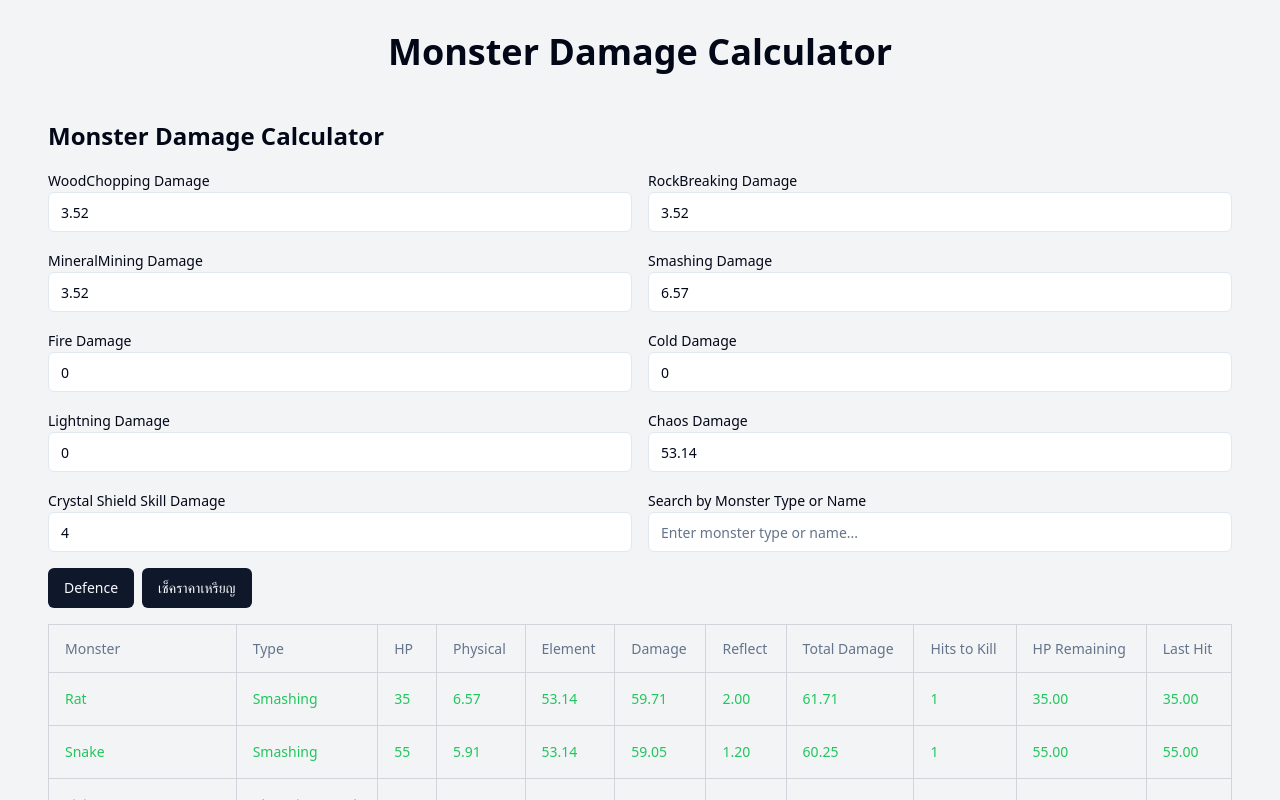
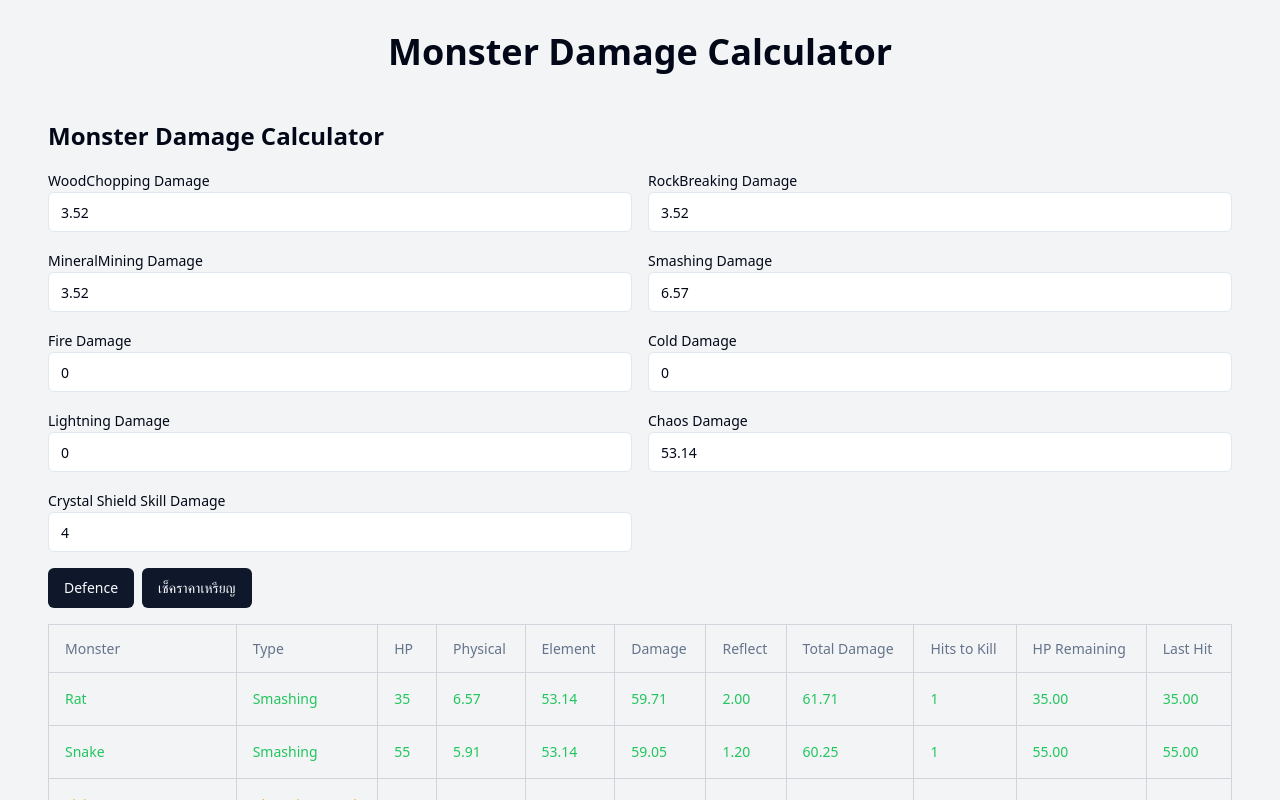
Before and after one commit to bensoro2/monster-math-magic-02, a React (Vite) app: page / in a window 1280 px wide. Shown: the top 800 px of the page. Built offline with nearby package versions, Linux system fonts and the light colour scheme.

Commit message:
Remove search textbox from calculator
This commit removes the textbox for searching by monster type or name from the Monster Damage Calculator component.
[skip gpt_engineer]

```diff
--- a/src/components/MonsterDamageCalculator.jsx
+++ b/src/components/MonsterDamageCalculator.jsx
@@ -30,8 +30,6 @@ const MonsterDamageCalculator = () => {
     crystalShieldSkillDamage: 4
   });
 
-  const [searchTerm, setSearchTerm] = useState('');
-
   const handleStatChange = (category, type, value) => {
     setPlayerStats(prevStats => ({
       ...prevStats,
@@ -41,12 +39,6 @@ const MonsterDamageCalculator = () => {
       }
     }));
   };
-
-  const filteredMonsters = monsters.filter(monster => {
-    const matchesSearch = monster.type.toLowerCase().includes(searchTerm.toLowerCase()) ||
-                         monster.name.toLowerCase().includes(searchTerm.toLowerCase());
-    return matchesSearch;
-  });
 
   const getHitsToKillColor = (hitsToKill) => {
     if (hitsToKill === 1) return 'text-green-500';
@@ -89,16 +81,6 @@ const MonsterDamageCalculator = () => {
             onChange={(e) => setPlayerStats(prev => ({ ...prev, crystalShieldSkillDamage: parseFloat(e.target.value) || 0 }))}
           />
         </div>
-        <div>
-          <Label htmlFor="searchTerm">Search by Monster Type or Name</Label>
-          <Input
-            id="searchTerm"
-            type="text"
-            value={searchTerm}
-            onChange={(e) => setSearchTerm(e.target.value)}
-            placeholder="Enter monster type or name..."
-          />
-        </div>
       </div>
       <CalculatorButtons />
       <Table className="border-collapse">
@@ -118,7 +100,7 @@ const MonsterDamageCalculator = () => {
           </TableRow>
         </TableHeader>
         <TableBody>
-          {filteredMonsters.map((monster) => {
+          {monsters.map((monster) => {
             const damageStats = calculateDamage(monster, playerStats);
             const colorClass = getHitsToKillColor(damageStats.hitsToKill);
             return (
```
